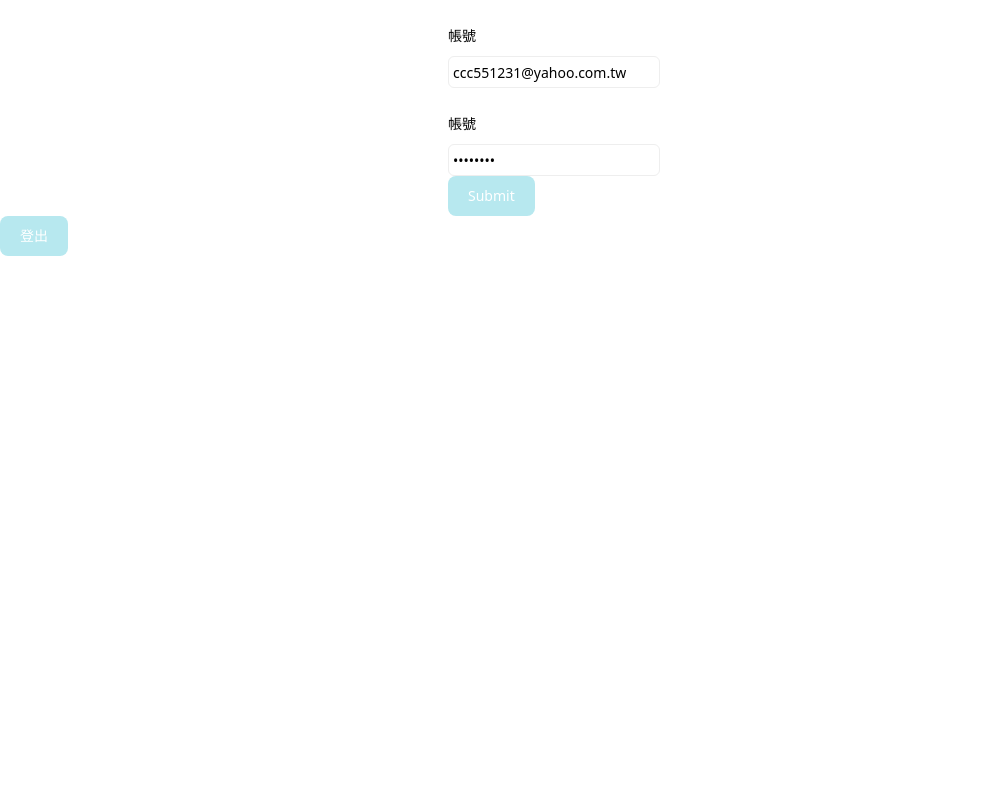
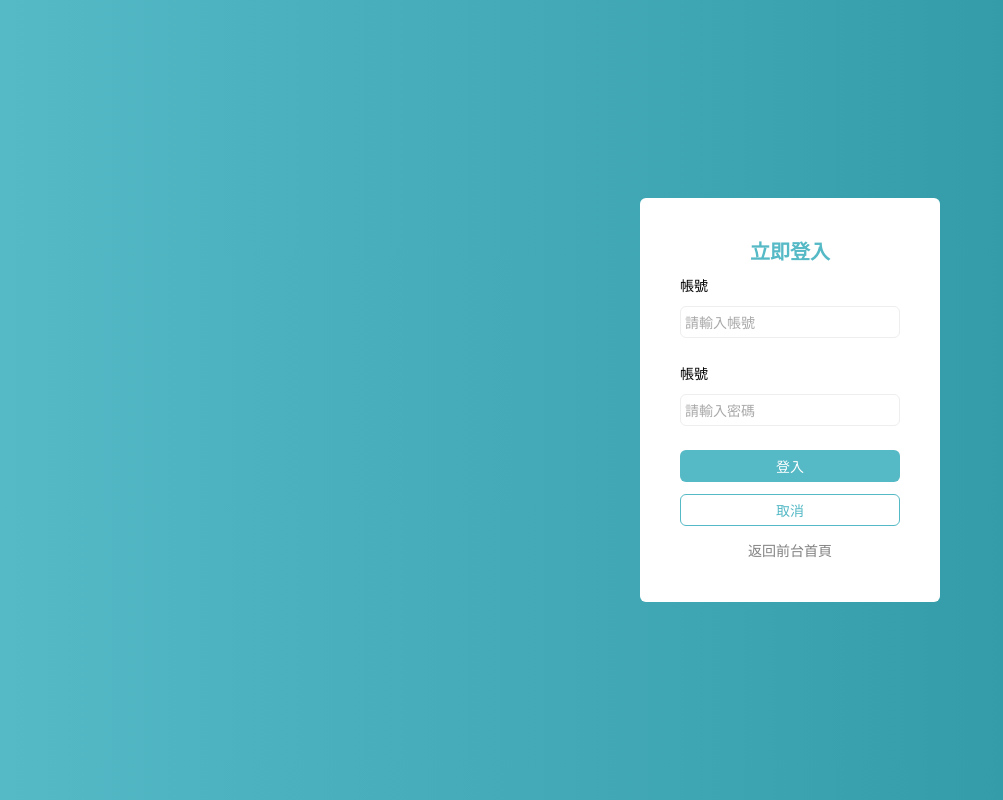
Before and after one commit to ccc551231/rent-house, a Vue app: page /login in a window 1280 px wide. Shown: the whole page, without its empty margins (0-1003 px from the left). Built offline with nearby package versions, Linux system fonts and the light colour scheme.

Commit message:
fix: 登入頁設計

```diff
--- a/src/components/form/Input.vue
+++ b/src/components/form/Input.vue
@@ -12,6 +12,7 @@
         'w-[69px] h-[32px] py-[4px] px-[4px] text-[14px]': size === 's',
         'w-[99px] h-[40px] py-[4px] px-[8px] text-[16px]': size === 'm',
         'w-[335px] h-[48px] py-[8px] px-[12px] text-[18px]': size === 'l',
+
     }"
     class="rounded-md border border-gray-200 px-4 py-1 w-full  focus:transition focus:duration-150 focus:ease-in"
     @input="$emit('update:modelValue', ($event.target as HTMLInputElement).value)">
@@ -56,7 +57,7 @@ const props = defineProps({
         default: false
     },
     size: {
-        type: String as PropType<"s" | "m" | "l" | "custom" | undefined>,
+        type: String as PropType<"s" | "m" | "l" | "xl" |"custom" | undefined>,
         default: "s"
     },
 });
--- a/src/views/LoginView.vue
+++ b/src/views/LoginView.vue
@@ -1,18 +1,24 @@
 <template>
-<Form  class="max-w-sm mx-auto"
+<div class="bg-gradient-to-r from-primary-500 to-primary-800 animate-gradient min-h-screen flex items-center">
+  <div class="max-w-screen-xl mx-auto grid grid-cols-1 md:grid-cols-2 overflow-hidden">
+    <div></div>
+    <Form
+      ref="loginForm"
+      class=" bg-white px-10 py-10 rounded-md w-[300px]"
       :validation-schema="schema"
       :initial-values="initValues"
       @submit="onSubmit($event)">
-    <div class="pt-6 flex flex-wrap gap-x-6 gap-y-6">
-              <div class="">
+      <div class="text-xl font-bold text-primary-500 mb-2 text-center">立即登入</div>
+        <div class=" flex flex-wrap gap-x-6 gap-y-6">
+                  <div class="w-full">
                     <label class="block text-sm font-medium leading-6 text-gray-900">帳號</label>
-                <div class="mt-2">
+                    <div class="mt-2 w-full">
                       <Field
                         id="username"
                         v-slot="{ field, value, errorMessage }"
                         name="username"
                       >
-                    <Input
+                        <INPUT
                           v-bind="field"
                           :placeholder="'請輸入帳號'"
                           :model-value="value"
@@ -23,15 +29,15 @@
                   </div>
         </div>
         <div class="pt-6 flex flex-wrap gap-x-6 gap-y-6">
-                <div class="">
+                    <div class="w-full">
                       <label class="block text-sm font-medium leading-6 text-gray-900">帳號</label>
-                  <div class="mt-2">
+                      <div class="mt-2 w-full">
                         <Field
                           id="password"
                           v-slot="{ field, value, errorMessage }"
                           name="password"
                         >
-                      <Input
+                          <INPUT
                             v-bind="field"
                             type="password"
                             :placeholder="'請輸入密碼'"
@@ -42,17 +48,26 @@
                       </div>
                     </div>
           </div>
-    <button type="submit" class="text-white bg-primary-300 hover:bg-primary-700 focus:ring-4 focus:outline-none focus:ring-blue-300 font-medium rounded-lg text-sm w-full sm:w-auto px-5 py-2.5 text-center dark:bg-blue-600 dark:hover:bg-blue-700 dark:focus:ring-blue-800">Submit</button>
+          <BUTTON type="submit" class="w-full mt-6">登入</BUTTON>
+          <BUTTON type="reset" @click.prevent="reset" :outline="true" class="w-full mt-3">取消</BUTTON>
+          <div class="w-full text-center mt-3">
+          <router-link to="/home" class="text-sm text-gray-500 hover:text-primary-500">返回前台首頁</router-link>
+          </div>
+        <!-- <BUTTON type="submit" class="text-white bg-primary-300 hover:bg-primary-700 focus:ring-4 focus:outline-none focus:ring-blue-300 font-medium rounded-lg text-sm w-full sm:w-auto px-5 py-2.5 text-center dark:bg-blue-600 dark:hover:bg-blue-700 dark:focus:ring-blue-800">Submit</BUTTON>
+        <button type="submit" class="text-white bg-primary-300 hover:bg-primary-700 focus:ring-4 focus:outline-none focus:ring-blue-300 font-medium rounded-lg text-sm w-full sm:w-auto px-5 py-2.5 text-center dark:bg-blue-600 dark:hover:bg-blue-700 dark:focus:ring-blue-800" @click.prevent="getProduct()">登出</button> -->
+
     </Form>
-      <button type="submit" class="text-white bg-primary-300 hover:bg-primary-700 focus:ring-4 focus:outline-none focus:ring-blue-300 font-medium rounded-lg text-sm w-full sm:w-auto px-5 py-2.5 text-center dark:bg-blue-600 dark:hover:bg-blue-700 dark:focus:ring-blue-800" @click.prevent="getProduct()">登出</button>
-
+  </div>
+</div>
 </template>
 
 <script setup lang="ts">
 import * as yup from 'yup';
 import { Field, Form, defineRule, ErrorMessage, configure } from 'vee-validate';
 import { onMounted, ref } from 'vue';
-import Input from '@/components/form/Input.vue';
+import INPUT from '@/components/form/Input.vue';
+import BUTTON from '@/components/form/Button.vue';
+
 import { useLoginStore } from '@/stores/LoginStore';
 import { storeToRefs } from 'pinia';
 import { useRouter, type RouteLocationNormalizedLoaded } from 'vue-router';
@@ -62,12 +77,14 @@ const router = useRouter();
 const loginStore = useLoginStore();
 const { requestBody }= storeToRefs(loginStore)
 const schema = yup.object({
-  username: yup.string().required('請輸入帳號'),
+  username: yup.string().required('請輸入帳號').email('請輸入正確信箱'),
   password: yup.string().required('請輸入密碼')
 });
 const initValues = ref({
-  username: 'ccc551231@yahoo.com.tw',
-  password: 'ccc55112',
+  // username: 'ccc551231@yahoo.com.tw',
+  // password: 'ccc55112',
+  username: '',
+  password: '',
 });
 function onSubmit(values: any) {
   requestBody.value = JSON.stringify(values);
@@ -92,6 +109,12 @@ function logOut() {
     console.log(res)
   })
 }
+const loginForm = ref(null);
+function reset(){
+if(loginForm.value){
+  loginForm.value.resetForm();
+}
+}
 onMounted(() => {
 })
 </script>
--- a/src/views/front/bookMarkView.vue
+++ b/src/views/front/bookMarkView.vue
@@ -58,7 +58,7 @@
 
             <div v-if="iscontent"
             class="grid grid-cols-1 gap-4 md:grid-cols-2" >
-            <template
+             <template
                 v-for="item in orders" :key="item.id"
             >
              <template v-if="Object.keys(item.products).length>0">
@@ -73,6 +73,7 @@
                     </template>
                 </template>
             </template>
+
             </div>
         </div>
     </div>
@@ -82,12 +83,16 @@ import { storeToRefs } from 'pinia';
 import { onMounted, ref } from 'vue';
 import { useHomeStore } from '@/stores/front/HomeStore';
 import PRODUCTFAVORITE from '@/components/front/ProductFavoriteCard.vue'
+import { useRoute,useRouter } from 'vue-router';
 
 const homeSotre = useHomeStore()
 const { favoriteList } = storeToRefs(homeSotre)
 const isFavorite = ref(true);
 const iscontent = ref(false);
 const orders = ref({});
+const route = useRoute();
+
+const { itemId } = storeToRefs(homeSotre)
 
 //轉換收藏
 function toggleFavorite(item:any){
@@ -121,6 +126,7 @@ function choose(item:string){
     })
  }
   onMounted(()=>{
+
     favoriteList
    console.log(favoriteList.value)
    getOrder()
--- a/src/views/front/contentView.vue
+++ b/src/views/front/contentView.vue
@@ -164,9 +164,12 @@ function onSubmit(value:any){
         user:value
     })
     console.log(form.value)
+
     homeSotre.sendCart(form.value).subscribe((res)=>{
         if(res){
             console.log(res)
+            router.push({path: '/bookmark'})
+
         }
     })
 }
```
Lines whose indentation alone changed are shown as unchanged.
